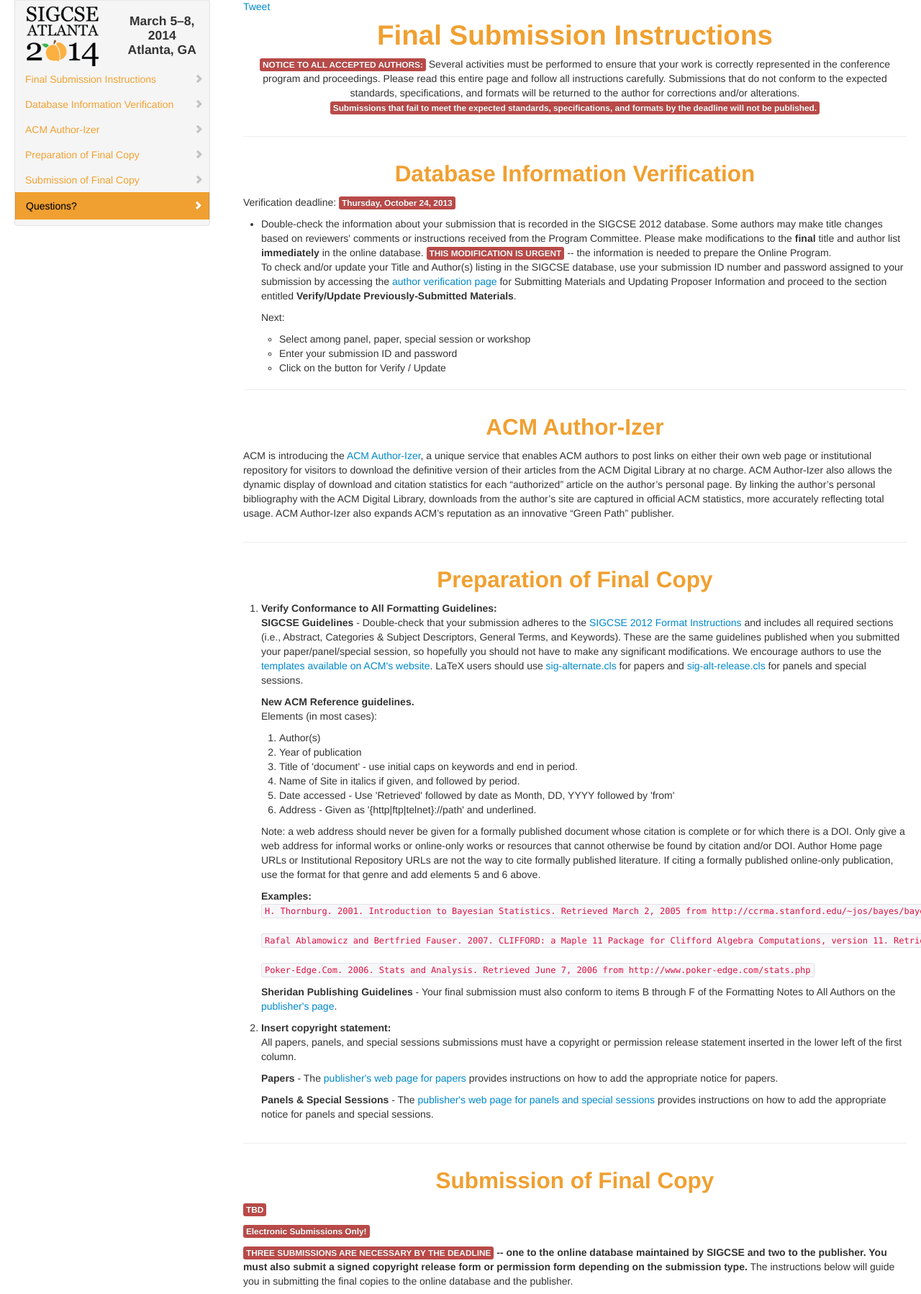
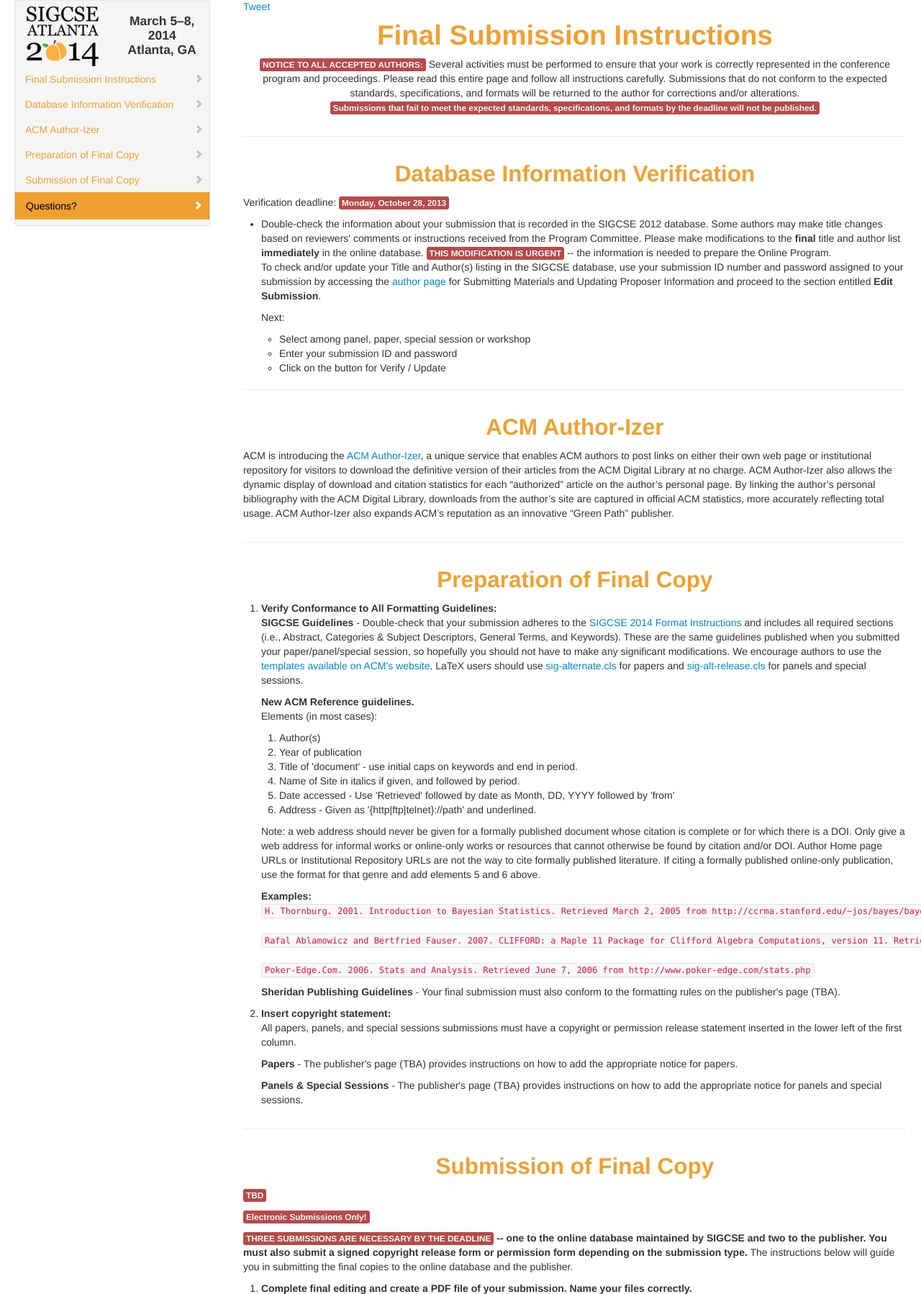
Before and after one commit to sigcsets/sigcse2014, a PHP site: page /authors/final_submission.php in a window 1280 px wide; the page is wider, and only the part inside the window is pictured. Shown: the part 61-1859 px from the top of that part at 72% size. Run offline with PHP 8.4, Linux system fonts and the light colour scheme; some libraries are stand-ins or nearby versions.

Commit message:
various updates

```diff
--- a/authors/final_submission.php
+++ b/authors/final_submission.php
@@ -31,15 +31,19 @@
  <div class="span12">
 <p>Verification deadline: <span class="label label-important"><? echo $mainUpdatesDeadline; ?></span></p>
 <ul>
- <li>Double-check the information about your submission that is recorded in the SIGCSE 2012 database. Some authors may make title changes based on reviewers' comments or instructions received from the Program Committee.  Please make modifications to the <strong>final</strong> title and author list <strong>immediately</strong> in the online database. <span class="label label-important">THIS MODIFICATION IS URGENT</span> -- the information is needed to prepare the Online Program.
- <p style="font-size: 1.0em">To check and/or update your Title and Author(s) listing in the SIGCSE database, use your submission ID number and password assigned to your submission by accessing the
+ <li>Double-check the information about your submission that is recorded in the SIGCSE 2012 database. Some authors may make title changes based on reviewers'
+ comments or instructions received from the Program Committee.  Please make modifications to the <strong>final</strong> title and author list
+ <strong>immediately</strong> in the online database. <span class="label label-important">THIS MODIFICATION IS URGENT</span> -- the information
+ is needed to prepare the Online Program.
+ <p style="font-size: 1.0em">To check and/or update your Title and Author(s) listing in the SIGCSE database, use your submission ID number and
+ password assigned to your submission by accessing the
 	<?php if ($submissionReady) {
 	 echo $verificationLink;
 	} else {
-	 echo "<em>author verification form (coming soon)</em>";
+	 echo "<em>author page</em>";
 	}
 	?>
-	for Submitting Materials and Updating Proposer Information</a> and proceed to the section entitled <strong>Verify/Update Previously-Submitted Materials</strong>.</p>
+	for Submitting Materials and Updating Proposer Information</a> and proceed to the section entitled <strong>Edit Submission</strong>.</p>
  <p>Next:</p>
  <ul>
   <li>Select among panel, paper, special session or workshop</li>
@@ -70,7 +74,7 @@
                    <p style="font-size: 1.0em">
                    <strong>SIGCSE Guidelines</strong> -
                    Double-check that your submission adheres to the
-                   <a href="format.php">SIGCSE 2012 Format Instructions</a>
+                   <a href="format.php">SIGCSE 2014 Format Instructions</a>
                    and includes all required sections (i.e., Abstract,
                    Categories &amp; Subject Descriptors, General Terms,
                    and Keywords).  These are the same guidelines published
@@ -116,10 +120,11 @@ Poker-Edge.Com. 2006. Stats and Analysis. Retrieved June 7, 2006 from http://www
 
                    <p>
                    <strong>Sheridan Publishing Guidelines</strong> -
-                   Your final submission must also conform to items
+                   Your final submission must also conform to the formatting rules on the publisher's page (TBA).
+                   <!--Your final submission must also conform to items
                    B through F of the Formatting Notes to All Authors
                    on the
-                   <a href="http://www.sheridanprinting.com/typedept/sigcse.htm">publisher's page</a>.
+                   <a href="http://www.sheridanprinting.com/typedept/sigcse.htm">publisher's page</a>.-->
                    </p>
 
                    </li>
@@ -134,16 +139,16 @@ Poker-Edge.Com. 2006. Stats and Analysis. Retrieved June 7, 2006 from http://www
 
                    <p>
                    <strong>Papers</strong> -
-                   The
-                   <a href="http://www.sheridanprinting.com/typedept/sigcse.htm#insertCopyright">publisher's web page for papers</a>
+                   The publisher's page (TBA)
+                   <!--<a href="http://www.sheridanprinting.com/typedept/sigcse.htm#insertCopyright">publisher's web page for papers</a>-->
                    provides instructions on how to add the appropriate
                    notice for papers.
                    </p>
 
                    <p>
                    <strong>Panels &amp; Special Sessions</strong> -
-                   The
-                   <a href="http://www.sheridanprinting.com/typedept/sigcse2.htm#insertCopyright">publisher's web page for panels and special sessions</a>
+                   The publisher's page (TBA)
+                   <!-- <a href="http://www.sheridanprinting.com/typedept/sigcse2.htm#insertCopyright">publisher's web page for panels and special sessions</a>-->
                    provides instructions on how to add the appropriate notice
                    for panels and special sessions.
                    </p>
@@ -203,7 +208,7 @@ Poker-Edge.Com. 2006. Stats and Analysis. Retrieved June 7, 2006 from http://www
                    <?php if ($submissionReady) {
 				 echo $verificationLink;
 				} else {
-				 echo "<em>author verification form (coming soon)</em>";
+				 echo "<em>author page</em>";
 				}
 				?>.
                    </p>
@@ -236,8 +241,8 @@ Poker-Edge.Com. 2006. Stats and Analysis. Retrieved June 7, 2006 from http://www
                    Submit two files (<tt style="font-size: 1.2em">.doc</tt> and <tt style="font-size: 1.2em">.pdf</tt>)
                    if using Microsoft Word, or three files
                    (<tt style="font-size: 1.2em">.tex</tt>, <tt style="font-size: 1.2em">.ps</tt>, and <tt style="font-size: 1.2em">.pdf</tt>)
-                   if using LaTeX to the publisher using the
-                   <a href="http://www.sheridanprinting.com/typedept/sigcse.htm#submission">instructions on the publisher's website</a>.
+                   if using LaTeX to the publisher using the instructions on the publisher's website (TBA).
+                   <!-- <a href="http://www.sheridanprinting.com/typedept/sigcse.htm#submission">instructions on the publisher's website</a>. -->
                    Note that the publisher's website will be activated
                    for uploading final submission files by November 12.
                    You should have received one or more
@@ -257,7 +262,9 @@ Poker-Edge.Com. 2006. Stats and Analysis. Retrieved June 7, 2006 from http://www
 
                    <p style="font-size: 1.0em">
                    <strong>For papers:</strong>
-                   After submitting your document on the <a href="http://www.sheridanprinting.com/typedept/sigcse.htm#C">publisher's website</a>, the publisher will send the contact author a confirmation message. After your paper has been processed, you will be emailed a link to an electronic ACM Copyright Form. Fill out and submit this form. <b>Note that no links to the copyright forms have gone out yet; the electronic copyright form is still being set up.</b>
+                   After submitting your document on the publisher's website (TBA),
+                   <!--<a href="http://www.sheridanprinting.com/typedept/sigcse.htm#C">publisher's website</a>,-->
+                   the publisher will send the contact author a confirmation message. After your paper has been processed, you will be emailed a link to an electronic ACM Copyright Form. Fill out and submit this form. <b>Note that no links to the copyright forms have gone out yet; the electronic copyright form is still being set up.</b>
                    </p>
 
                    <p style="font-size: 1.0em">
@@ -267,8 +274,8 @@ Poker-Edge.Com. 2006. Stats and Analysis. Retrieved June 7, 2006 from http://www
                    message with a link to an ACM Permission Form.
                    Print the form, fill it out, and fax the form
                    to the publisher. Fax instructions for panels
-                   and special sessions are available at the
-                   <a href="http://www.sheridanprinting.com/typedept/sigcse2.htm#C">publisher's web page for panels and special sessions</a>.
+                   and special sessions are available at the publisher's web page (TBA).
+                   <!--<a href="http://www.sheridanprinting.com/typedept/sigcse2.htm#C">publisher's web page for panels and special sessions</a>.-->
                    </p>
                    </li>
 
--- a/parts/top.php
+++ b/parts/top.php
@@ -4,12 +4,13 @@
 $submissionReady = true;
 $submissionURL = "https://www.openconf.org/sigcse2014/";
 $submissionLink = "<a href=\"https://www.openconf.org/sigcse2014/\">online submission form</a>";
-$verificationLink = "<a href=\"https://www.openconf.org/sigcse2014/\">author verification page</a>";
+$verificationLink = "<a href=\"https://www.openconf.org/sigcse2014/\">author page</a>";
 $abstractCharLimit = "800 characters";
+$abstractWordLimit = "150 words";
 
 $mainSubmissionDeadline = "Friday, September 6, 2013";
 $mainNotificationDeadline = "Monday, October 14, 2013";
-$mainUpdatesDeadline = "Thursday, October 24, 2013";
+$mainUpdatesDeadline = "Monday, October 28, 2013";
 $mainCameraReadyDeadline = "TBD";
 
 $papersToReviewersDeadline = "Monday, September 9, 2013";
@@ -18,8 +19,8 @@ $reviewsDeadline = "Monday, September 23, 2013";
 $workshopUrlDeadline = "TBD";
 
 $bofAndPosterDeadline = "Monday, October 28, 2013";
-$bofAndPosterNotificationDeadline = "TBD";
-$bofAndPosterUpdatesDeadline = "TBD";
+$bofAndPosterNotificationDeadline = "Monday, November 18";
+$bofAndPosterUpdatesDeadline = "Monday, November 25";
 
 $srcSubmissionDeadline = "Sunday, September 29, 2013";
 $srcNotificationDeadline = "TBD";
```
Also changed, not shown: attendees/index.php (+10 -0 lines), authors/bof.php (+5 -5 lines), authors/posters.php (+4 -4 lines).
